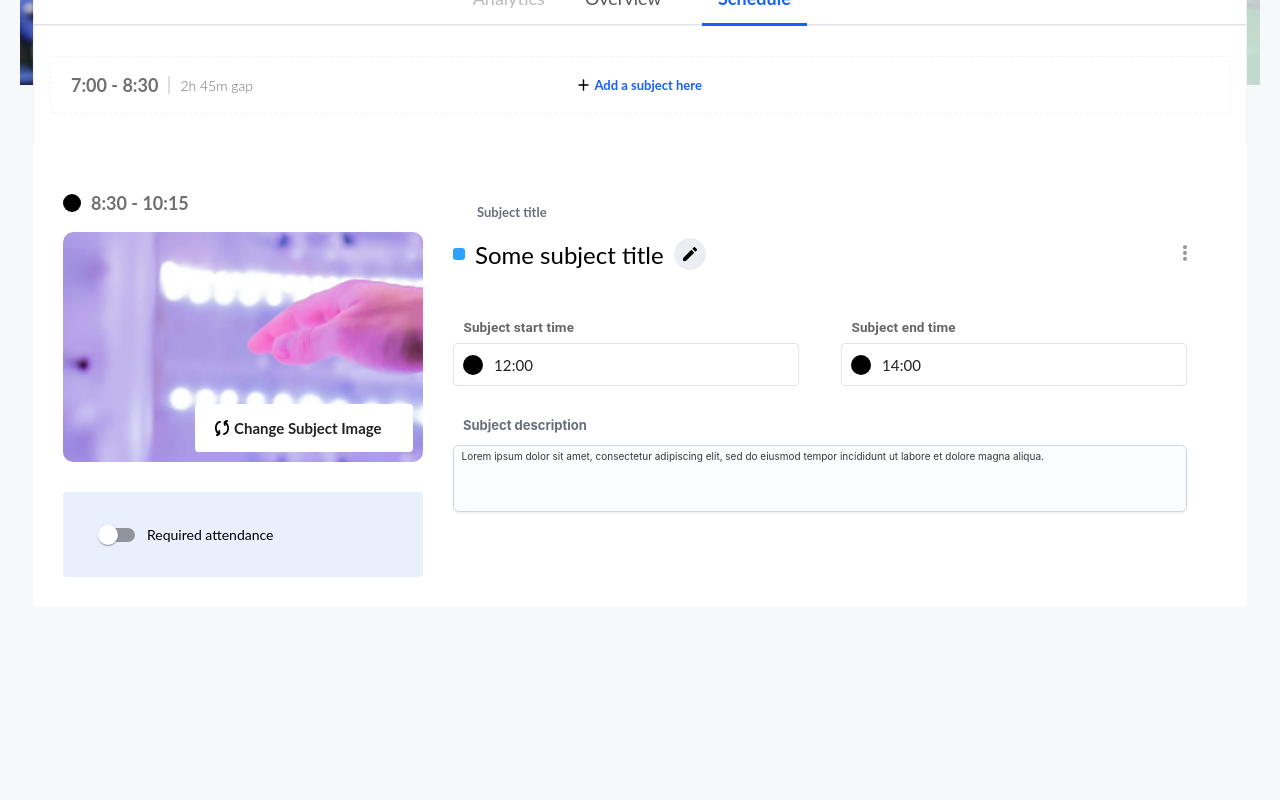
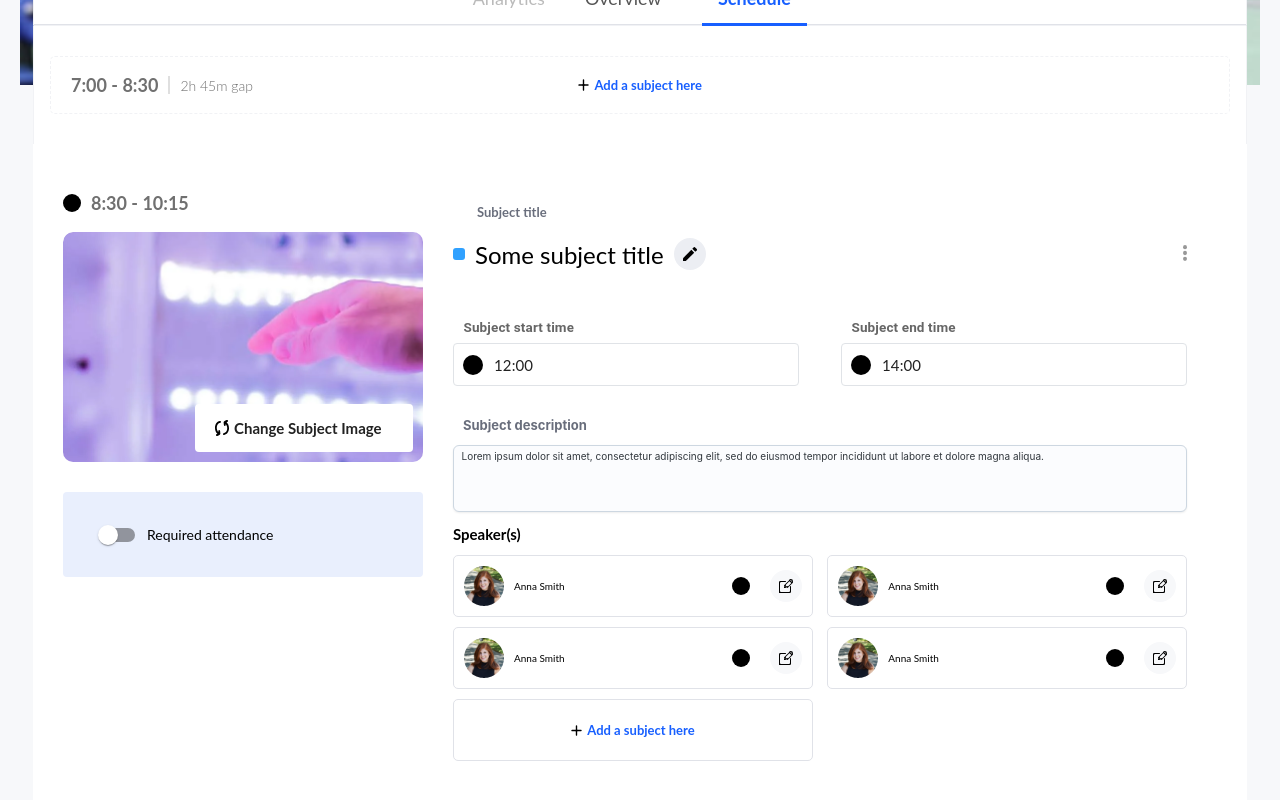
Before and after one commit to mihajlo-simevski/react-front-end-task, a React (Create React App) app: page / in a window 1280 px wide. Shown: the part 288-1088 px from the top of the page. Before the commit the page ends 928 px from the top, so only its background shows below. Built offline with nearby package versions, Linux system fonts and the light colour scheme.

Commit message:
feat: added speakers view to the subject template
With the addition of the speaker section the SubjectTemplate is finished.

For now dummy data is used.

```diff
--- a/src/components/SubjectTemplate/SubjectTemplate.scss
+++ b/src/components/SubjectTemplate/SubjectTemplate.scss
@@ -109,6 +109,31 @@ $background-image: url('../../assets/images/subject-cover.png');
       }
     }
 
+    .subject-speakers {
+      .list-of-speakers {
+        display: flex;
+        flex-direction: row;
+        flex-wrap: wrap;
+        gap: 1rem;
+        justify-content: space-between;
+      }
+      .button-wrapper {
+        display: flex;
+        justify-content: center;
+        width: 100%;
+        max-width: 49%;
+        box-sizing: border-box;
+        padding: 0.2rem 1rem;
+        border: 0.1rem solid #e0e2e8;
+        border-radius: 0.5rem;
+
+        @media screen and (#{$tablet-down}) {
+          max-width: 94%;
+          box-sizing: border-box;
+        }
+      }
+    }
+
     @media screen and (#{$tablet-up}) {
       max-width: 63rem;
     }
--- a/src/components/SubjectTemplate/SubjectTemplate.tsx
+++ b/src/components/SubjectTemplate/SubjectTemplate.tsx
@@ -1,9 +1,11 @@
 import ChangeIcon from '../../assets/icons/change-icon.svg';
 import EditIcon from '../../assets/icons/edit-icon.svg';
 import OptionIcon from '../../assets/icons/option-icon.svg';
+import PlusIcon from '../../assets/icons/plus-icon.svg';
 import RectangleIcon from '../../assets/icons/rectangle-icon.svg';
 import Button from '../Button/Button';
 import Input from '../Input/Input';
+import SpeakerItem from '../SpeakerItem/SpeakerItem';
 import SwitchField from '../SwitchField/SwitchField';
 import TextArea from '../TextArea/TextArea';
 import './SubjectTemplate.scss';
@@ -47,6 +49,21 @@ export default function SubjectTemplate() {
         <div>
           <TextArea label="Subject description" placeholder="" />
         </div>
+        <div className="subject-speakers">
+          <h2>Speaker(s)</h2>
+          <div className="list-of-speakers">
+            <SpeakerItem />
+            <SpeakerItem />
+            <SpeakerItem />
+            <SpeakerItem />
+            <div className="button-wrapper">
+              <Button variant="secondary" type="button">
+                <img src={PlusIcon} alt="plus icon" />
+                Add a subject here
+              </Button>
+            </div>
+          </div>
+        </div>
       </div>
     </section>
   );
```
